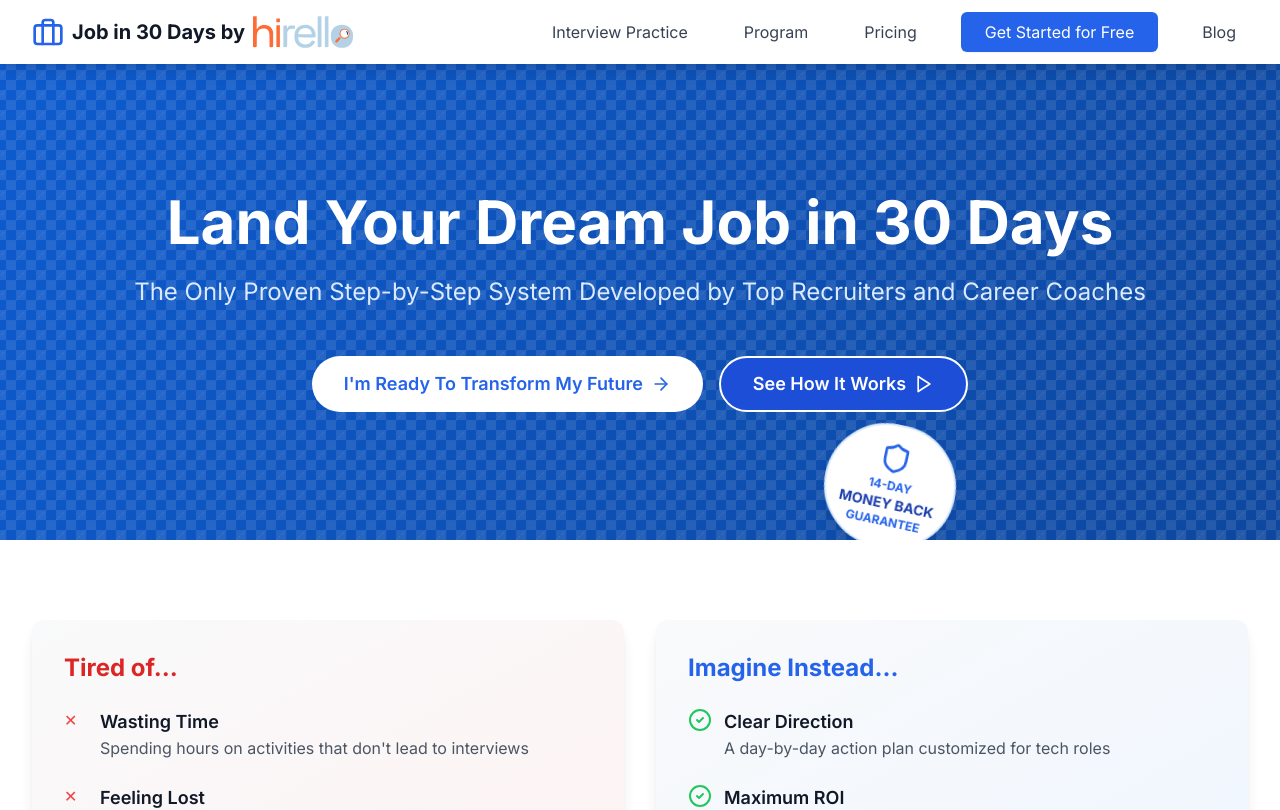
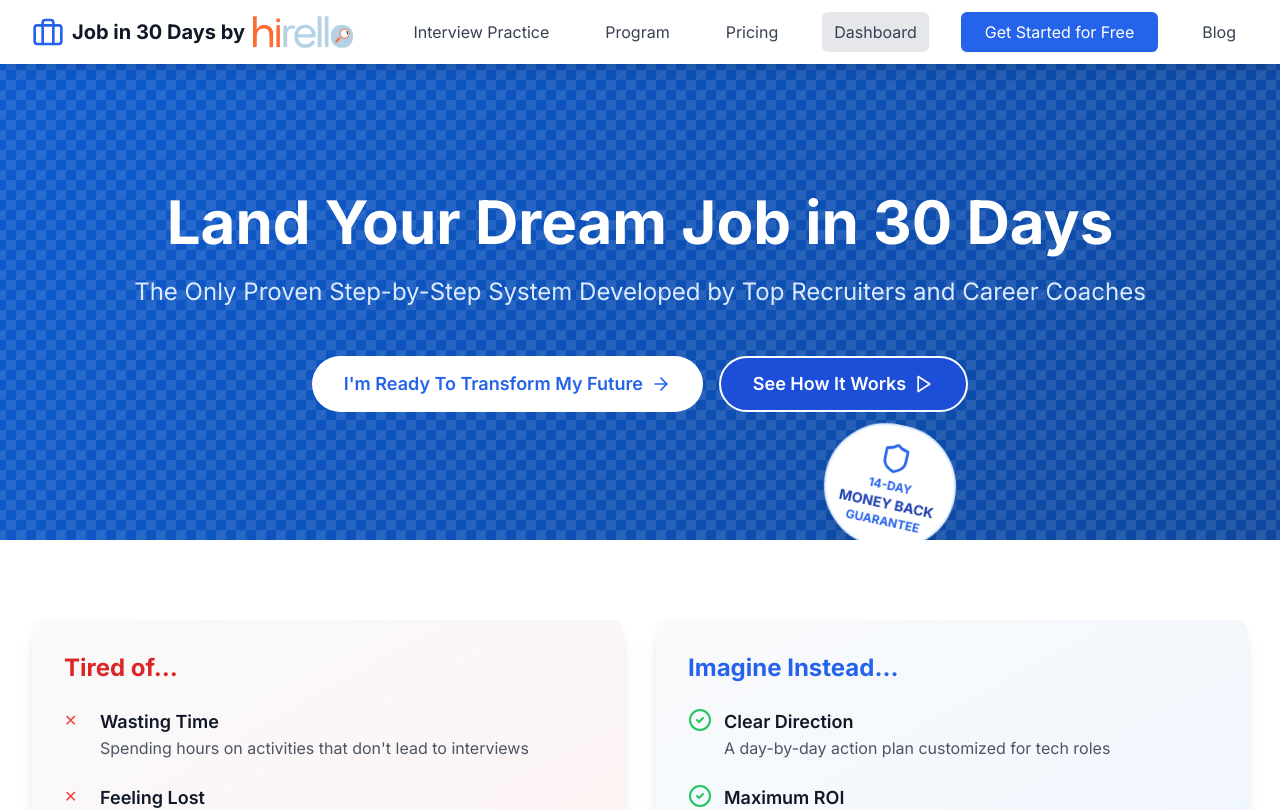
Before and after one commit to tomvinkler44/homepage, a React (Vite) app: page / in a window 1280 px wide. Shown: the top 810 px of the page. Built offline with nearby package versions, Linux system fonts and the light colour scheme.

Commit message:
add dashboard button in navbar

```diff
--- a/src/components/Navbar.tsx
+++ b/src/components/Navbar.tsx
@@ -133,6 +133,14 @@ export default function Navbar() {
               Pricing
             </Link>
             <Link
+              to="https://dashboard.hirello.ai/"
+              target="_blank"
+              rel="noopener noreferrer"
+              className="text-gray-700 bg-gray-200 hover:text-black py-2 px-3 rounded-md transition-colors"
+            >
+             Dashboard
+            </Link>
+            <Link
               to="/pricing"
               className="bg-blue-600 text-white px-6 py-2 rounded-md hover:bg-blue-700 transition-colors shadow-sm"
             >
```
